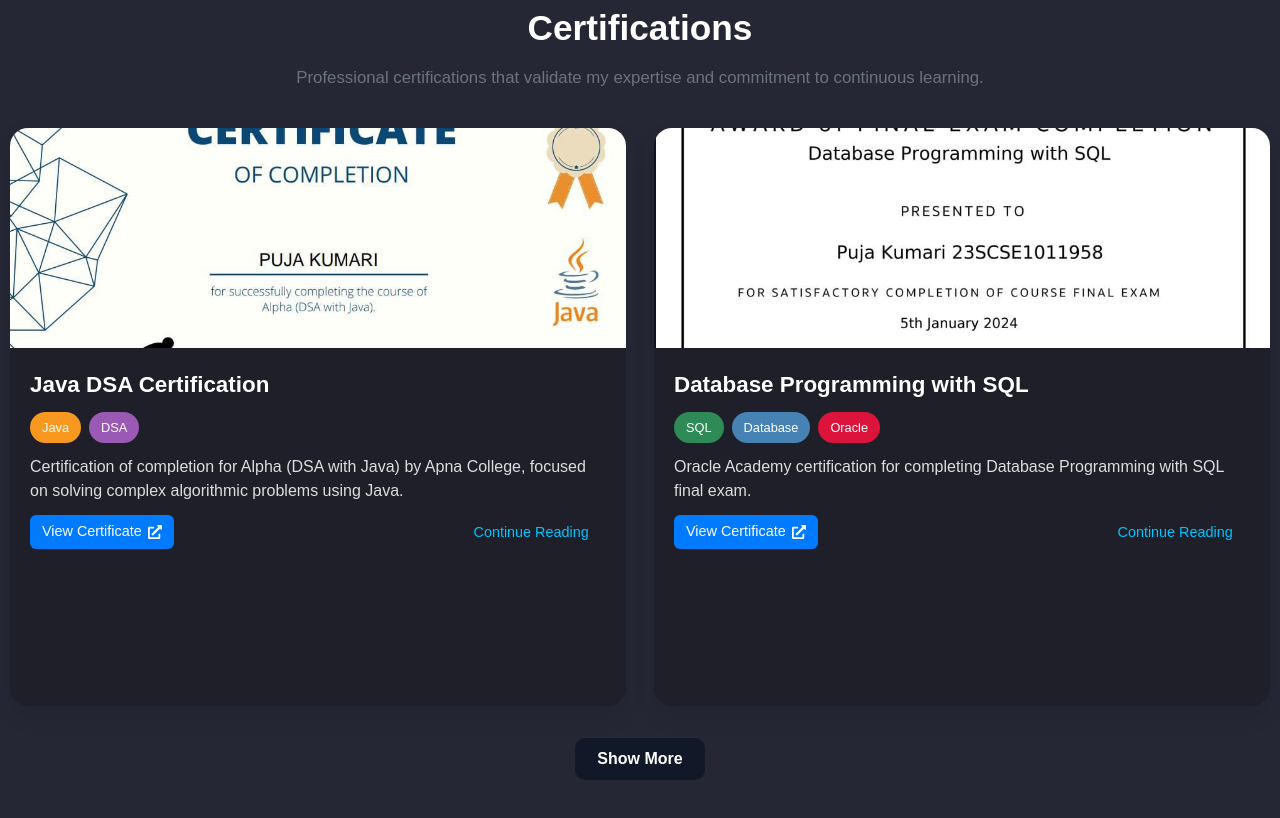
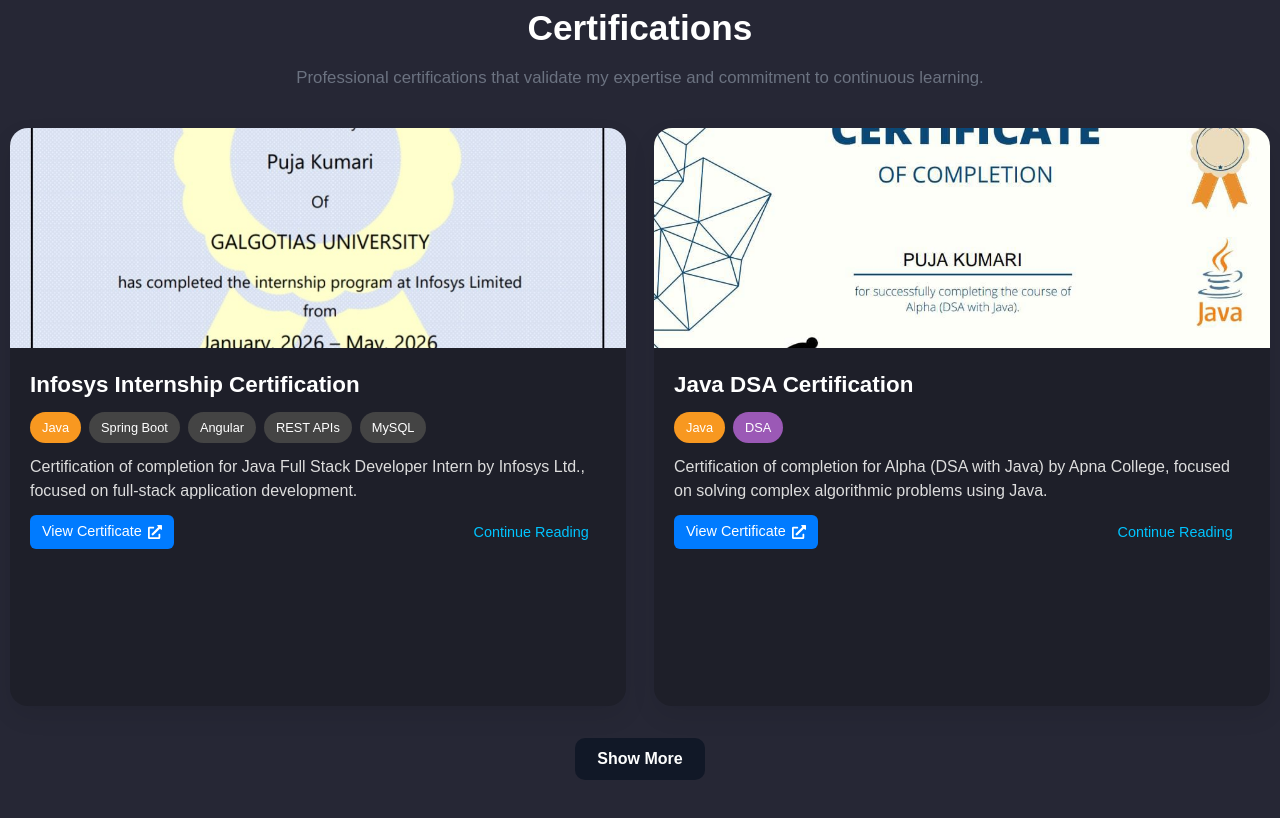
Before and after one commit to Puja4738/My-Portfolio-React, a React (Vite) app: page / in a window 1280 px wide. Shown: the part 4460-5278 px from the top of the page. Built offline with nearby package versions, Linux system fonts and the light colour scheme.

Commit message:
Update certification section

```diff
--- a/src/components/Certifications.jsx
+++ b/src/components/Certifications.jsx
@@ -6,6 +6,16 @@
 
 // Certification data
 const certificationsData = [
+  {
+    title: "Infosys Internship Certification",
+    image: "/assets/Infosys_Certificate.jpg",
+    tech: ["Java", "Spring Boot", "Angular", "REST APIs", "MySQL"],
+    description:
+        "Certification of completion for Java Full Stack Developer Intern by Infosys Ltd., focused on full-stack application development.",
+    details:
+        "Worked on full-stack application development  using Java, Spring Boot, Angular, REST APIs and MySQL, contributing to backend integration, database operations, API testing and responsive UI development in an Agile environment.",
+    link: "https://drive.google.com/file/d/1grWh2aaQpFDPy7eWJnoabwZhpK9kYeKe/view?usp=drivesdk",
+  },
   {
     title: "Java DSA Certification",
     image: "/assets/DSA Certificate.jpg",
```
Also changed, not shown: public/assets/Infosys_Certificate.jpg (added).
